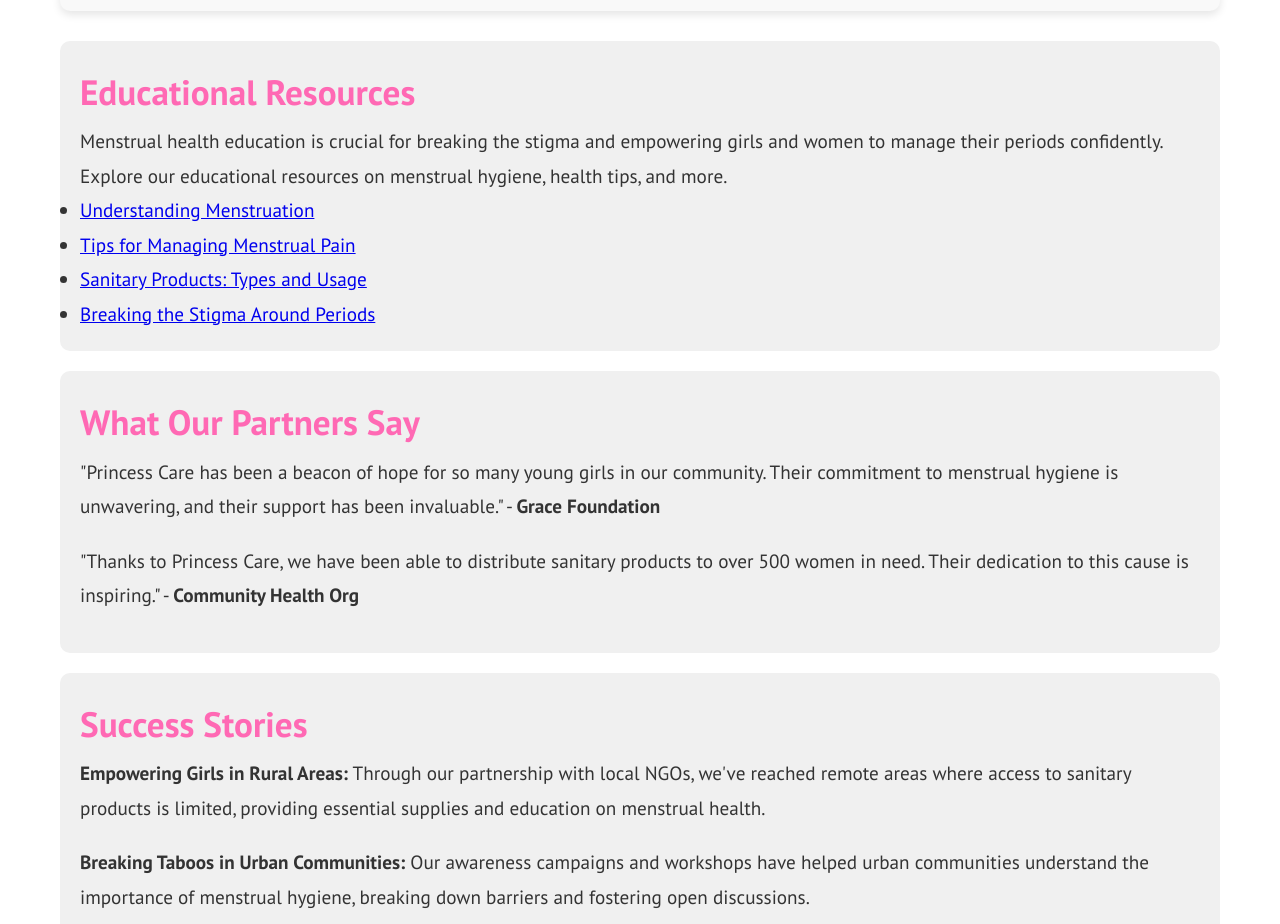
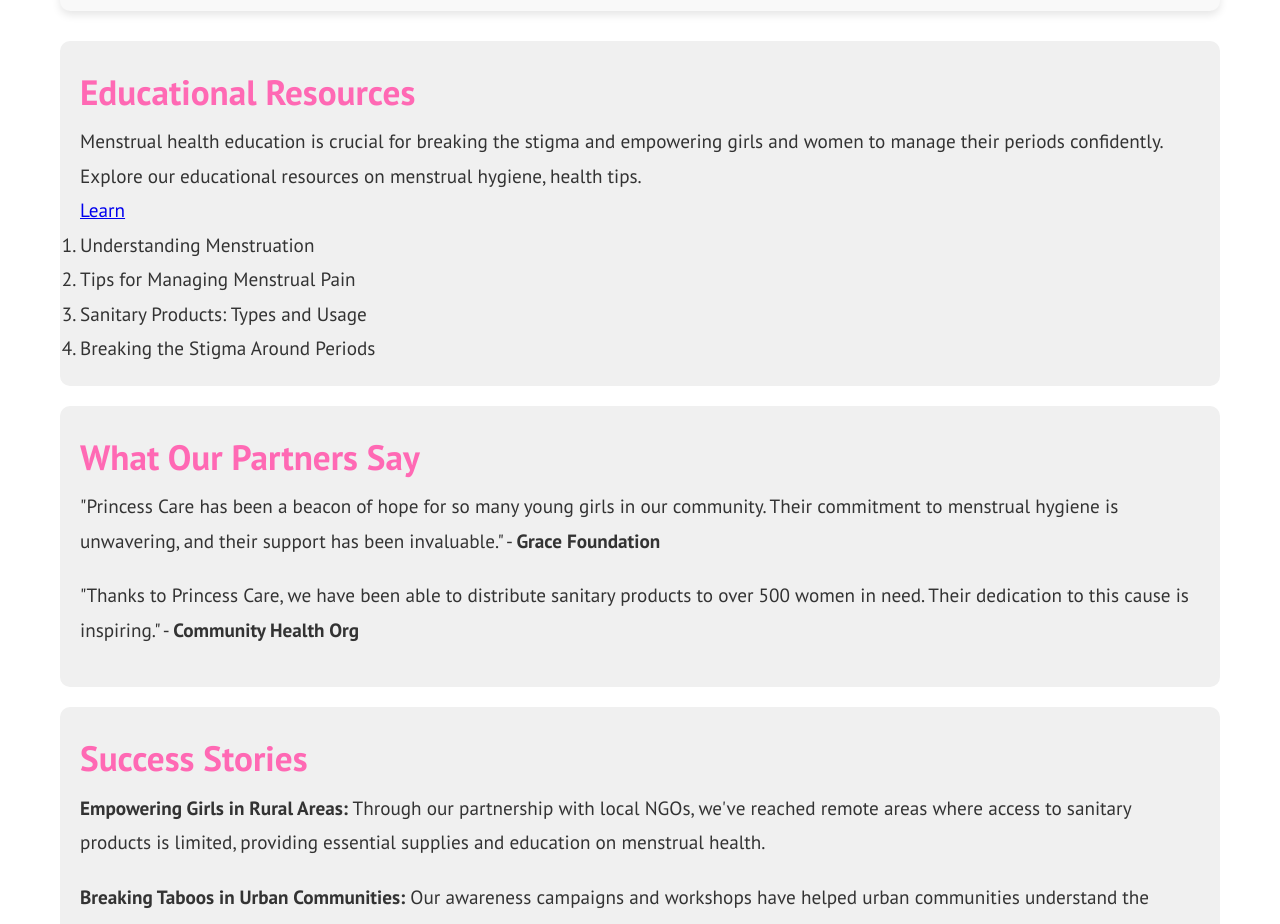
Before and after one commit to reaapunzell/Aquatutor, a plain HTML site: page donate.html in a window 1280 px wide. Shown: the part 1600-2524 px from the top of the page. Drawn offline with Linux system fonts and the light colour scheme.

Commit message:
made changes

```diff
--- a/donate.html
+++ b/donate.html
@@ -235,13 +235,19 @@
 
     <section class="educational-content" id="educational">
         <h3>Educational Resources</h3>
-        <p>Menstrual health education is crucial for breaking the stigma and empowering girls and women to manage their periods confidently. Explore our educational resources on menstrual hygiene, health tips, and more.</p>
-        <ul>
+        <p>Menstrual health education is crucial for breaking the stigma and empowering girls and women to manage their periods confidently. Explore our educational resources on menstrual hygiene, health tips.</p><a href="menstrual-health.html" >Learn</a>
+        <ol>
+            <li>Understanding Menstruation</li>
+            <li>Tips for Managing Menstrual Pain</li>
+            <li>Sanitary Products: Types and Usage</li>
+            <li>Breaking the Stigma Around Periods</li>
+        </ol>
+        <!-- <ul>
             <li><a href="#">Understanding Menstruation</a></li>
             <li><a href="#">Tips for Managing Menstrual Pain</a></li>
             <li><a href="#">Sanitary Products: Types and Usage</a></li>
             <li><a href="#">Breaking the Stigma Around Periods</a></li>
-        </ul>
+        </ul> -->
     </section>
 
     <section class="testimonials" id="testimonials">
```
Also changed, not shown: menstrual-health.html (+1 -1 lines).
